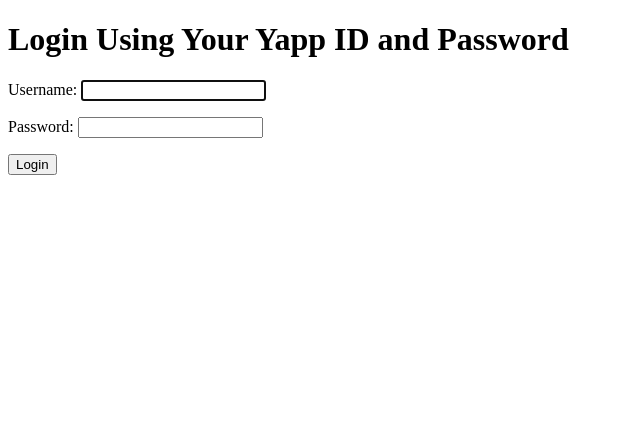
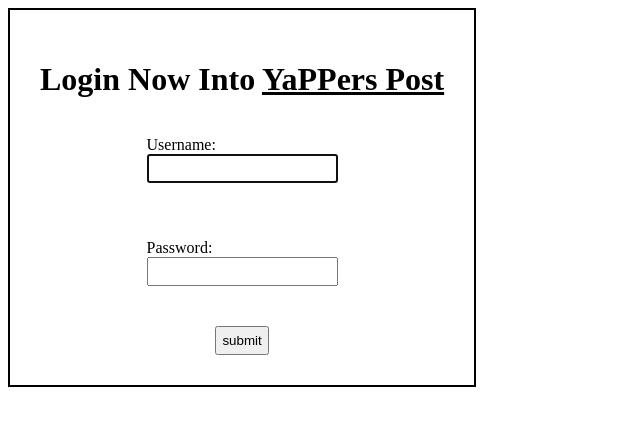
Before and after one commit to INiteshSingh/Yappers-Post, a Django app: page /accounts/login/ in a window 1280 px wide. Shown: the top 426 px of the page, without its empty margins (0-640 px from the left). Run offline with Django 5.2, Linux system fonts and the light colour scheme; parts of the project's set-up code (start-up, migrations or seed data) failed here and were passed over.

Commit message:
added login, signup functionality
Added the Login and Signup Functionality so new as well as the existing users can login or create their accounts

```diff
--- a/Blog/urls.py
+++ b/Blog/urls.py
@@ -3,6 +3,8 @@
 
 urlpatterns = [
     path('',views.home,name="home"),
+    path('signup_page',views.signup_page,name="signup_page"),
+    path('login_page',views.login_page,name ="login_page"),
     path('blog_form',views.blog_form,name="blog_form"),
     path('view_blog',views.view_blogs,name="view_blogs")
 ]
--- a/Yappers_Post/settings.py
+++ b/Yappers_Post/settings.py
@@ -115,6 +115,8 @@
 
 USE_TZ = True
 
+# LOGIN_URL = "/accounts/login/"
+LOGIN_REDIRECT_URL = "home"
 
 # Static files (CSS, JavaScript, Images)
 # https://docs.djangoproject.com/en/5.2/howto/static-files/
--- a/Yappers_Post/urls.py
+++ b/Yappers_Post/urls.py
@@ -20,8 +20,8 @@
 from django.conf import settings
 urlpatterns = [
     path('admin/', admin.site.urls),
+    path('accounts/',include('django.contrib.auth.urls')),
     path('Blog/',include('Blog.urls')),
-    path('accounts/',include('django.contrib.auth.urls'))
 ]
 
 if settings.DEBUG:
--- /dev/null
+++ b/static/css/login.css
@@ -0,0 +1,16 @@
+.container{
+    border: 2px solid black;
+    width: fit-content;
+    padding: 30px;
+}
+.container>form{
+    align-items: center;
+    justify-content: center;
+    display: flex;
+    flex-direction: column;
+    gap: 3vh;
+}
+input{
+    display:block;
+    padding: 5px;
+}
--- a/templates/Blog/Yappers Post.html
+++ b/templates/Blog/Yappers Post.html
@@ -19,7 +19,7 @@
         </ul>
         <div class="auth">
             <a href="{% url 'login' %}"><span>Log In</span></a>
-            <a href="#"><span>Sign UP</span></a>
+            <a href="{% url 'signup_page' %}"><span>Sign UP</span></a>
         </div>
     </div>
 </nav>
--- a/templates/registration/login.html
+++ b/templates/registration/login.html
@@ -1,16 +1,25 @@
 <!DOCTYPE html>
+{% load static %}
 <html lang="en">
-<head>
-    <meta charset="UTF-8">
-    <meta name="viewport" content="width=device-width, initial-scale=1.0">
-    <title>Login Page</title>
-</head>
-<body>
-    <h1>Login Using Your Yapp ID and Password</h1>
-    <form action="{% url 'login' %}" method="post">
-        {{form.as_p}}
-        {% csrf_token %}
-        <input type="submit" value="Login">
-    </form>
-</body>
+  <head>
+    <meta charset="UTF-8" />
+    <meta name="viewport" content="width=device-width, initial-scale=1.0" />
+    <title>Login into Yappers Post</title>
+    <!-- <link href="https://cdn.jsdelivr.net/npm/bootstrap@5.3.8/dist/css/bootstrap.min.css" rel="stylesheet" integrity="sha384-sRIl4kxILFvY47J16cr9ZwB07vP4J8+LH7qKQnuqkuIAvNWLzeN8tE5YBujZqJLB" crossorigin="anonymous"> -->
+    <link rel="stylesheet" href="{% static 'css/login.css' %}" />
+  </head>
+  <body>
+    <div class="container">
+      <h1>Login Now Into <u>YaPPers Post</u></h1>
+      <form action="{% url 'login_page' %}" method="POST">
+        {% csrf_token %} {{form.as_p}}
+        <input type="submit" value="submit" />
+        {% if error_message %}
+        <div class="error_msg">
+          <p>{{error_message}}</p>
+        </div>
+        {% endif %}
+      </form>
+    </div>
+  </body>
 </html>
```
Also changed, not shown: Blog/views.py (+29 -12 lines), forms.py (+4 -4 lines), templates/registration/signup.html (deleted, +0 -11 lines), templates/registration/signup_page.html (added, +24 -0 lines).
